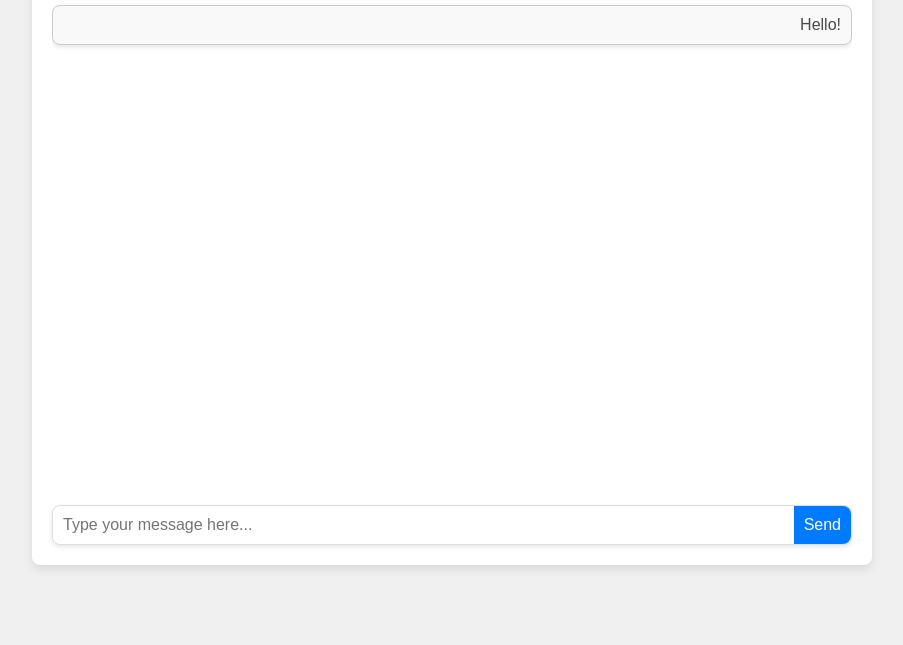
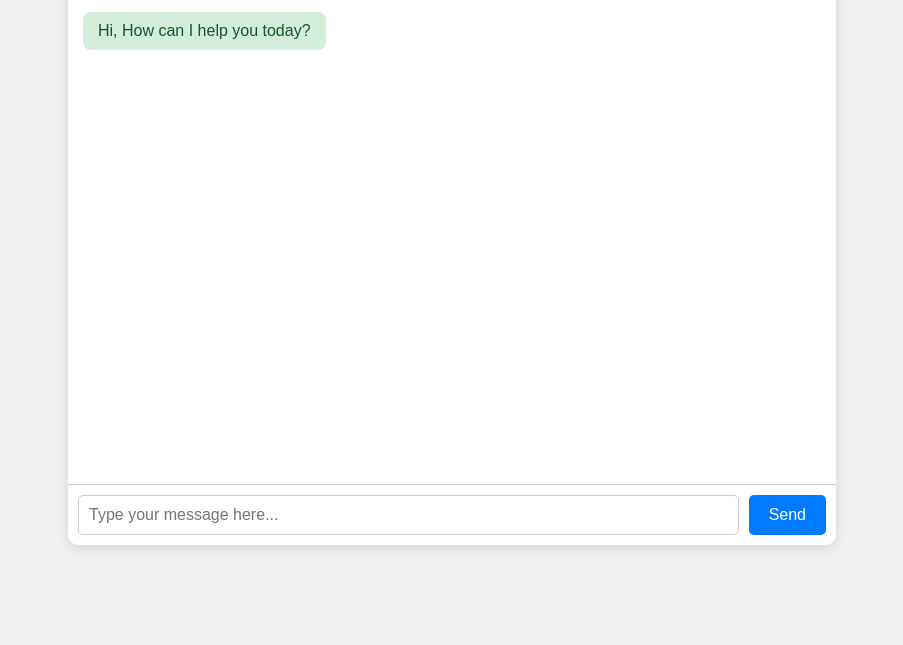
Before and after one commit to KKICL12/influenceai-chatbot, a plain HTML site: page index.html in a window 1280 px wide. Shown: the part 155-800 px from the top of the page, without its empty margins (188-1091 px from the left). Drawn offline with Linux system fonts and the light colour scheme.

Commit message:
Update index.html

```diff
--- a/index.html
+++ b/index.html
@@ -7,88 +7,146 @@
     <style>
         body {
             font-family: Arial, sans-serif;
+            background-color: #f0f0f0;
             display: flex;
             justify-content: center;
             align-items: center;
             height: 100vh;
-            background-color: #f0f0f0;
             margin: 0;
         }
+
         .chat-container {
-            width: 70%;
+            width: 60%; /* Adjusted to fit in A4 size */
             max-width: 800px;
-            height: 75%;
-            min-height: 400px;
-            background-color: #fff;
-            border-radius: 8px;
-            box-shadow: 0 4px 10px rgba(0, 0, 0, 0.1);
-            padding: 20px;
+            min-width: 300px;
+            height: 75vh; /* Larger height to accommodate chat */
+            background-color: white;
+            border-radius: 10px;
+            box-shadow: 0 4px 12px rgba(0, 0, 0, 0.1);
             display: flex;
             flex-direction: column;
-            justify-content: space-between;
+            overflow: hidden;
         }
-        .messages {
-            flex-grow: 1;
+
+        .chat-header {
+            background-color: #3e4e56;
+            color: white;
+            padding: 15px;
+            font-size: 1.2em;
+            text-align: center;
+        }
+
+        .chat-messages {
+            flex: 1;
+            padding: 15px;
             overflow-y: auto;
-            margin-bottom: 20px;
         }
+
         .message {
-            margin: 10px 0;
+            margin-bottom: 15px;
+        }
+
+        .message.user {
+            text-align: right;
+        }
+
+        .message.system {
+            text-align: left;
+        }
+
+        .message .text {
+            display: inline-block;
+            padding: 10px 15px;
+            border-radius: 8px;
+            max-width: 75%;
+            font-size: 1em;
+        }
+
+        .message.user .text {
+            background-color: #eaeaea;
+            color: #333333;
+        }
+
+        .message.system .text {
+            background-color: #d4edda;
+            color: #155724;
+        }
+
+        .chat-input {
+            display: flex;
+            border-top: 1px solid #ccc;
             padding: 10px;
+        }
+
+        .chat-input input {
+            flex: 1;
+            padding: 10px;
+            font-size: 1em;
             border: 1px solid #ccc;
-            border-radius: 8px;
-            box-shadow: 0 2px 5px rgba(0, 0, 0, 0.1);
+            border-radius: 5px;
         }
-        .user-message {
-            text-align: right;
-            color: #4a4a4a;
-            background-color: #f9f9f9;
+
+        .chat-input button {
+            margin-left: 10px;
+            padding: 10px 20px;
+            font-size: 1em;
+            background-color: #007bff;
+            color: white;
+            border: none;
+            border-radius: 5px;
+            cursor: pointer;
         }
-        .bot-message {
-            text-align: left;
-            color: #000;
-            background-color: #e0e0e0;
-        }
-        .input-container {
-            display: flex;
-            border: 1px solid #ddd;
-            border-radius: 8px;
-            box-shadow: 0 2px 5px rgba(0, 0, 0, 0.1);
-            background-color: #fff;
-        }
-        .input-field {
-            flex-grow: 1;
-            border: none;
-            padding: 10px;
-            font-size: 16px;
-            border-radius: 8px 0 0 8px;
-            outline: none;
-            color: #000;
-        }
-        .send-button {
-            background-color: #007bff;
-            border: none;
-            color: white;
-            cursor: pointer;
-            padding: 10px;
-            font-size: 16px;
-            border-radius: 0 8px 8px 0;
+
+        .chat-input button:hover {
+            background-color: #0056b3;
         }
     </style>
 </head>
 <body>
     <div class="chat-container">
-        <div class="messages">
-            <div class="message bot-message">Hi. How can I help you today?</div>
-            <div class="message user-message">Hello!</div>
+        <div class="chat-header">
+            InfluenceAI Chatbot
         </div>
-        <div class="input-container">
-            <input type="text" class="input-field" placeholder="Type your message here...">
-            <button class="send-button">Send</button>
+        <div class="chat-messages" id="chat-messages">
+            <div class="message system">
+                <div class="text">Hi, How can I help you today?</div>
+            </div>
+        </div>
+        <div class="chat-input">
+            <input type="text" id="user-input" placeholder="Type your message here...">
+            <button onclick="sendMessage()">Send</button>
         </div>
     </div>
+
     <script>
-        // Add your JavaScript logic for handling messages here
+        function sendMessage() {
+            const inputElement = document.getElementById('user-input');
+            const message = inputElement.value.trim();
+            if (!message) return;
+
+            // Add user message to chat
+            addMessageToChat(message, 'user');
+            inputElement.value = '';
+
+            // Placeholder for system response (simulate AI response)
+            setTimeout(() => {
+                addMessageToChat("Hello! How can I assist you today with the Influential Adviser Wealth Program?", 'system');
+            }, 1000);
+        }
+
+        function addMessageToChat(text, sender) {
+            const chatMessages = document.getElementById('chat-messages');
+            const messageElement = document.createElement('div');
+            messageElement.classList.add('message', sender);
+
+            const textElement = document.createElement('div');
+            textElement.classList.add('text');
+            textElement.innerText = text;
+
+            messageElement.appendChild(textElement);
+            chatMessages.appendChild(messageElement);
+            chatMessages.scrollTop = chatMessages.scrollHeight;
+        }
     </script>
 </body>
 </html>
```
